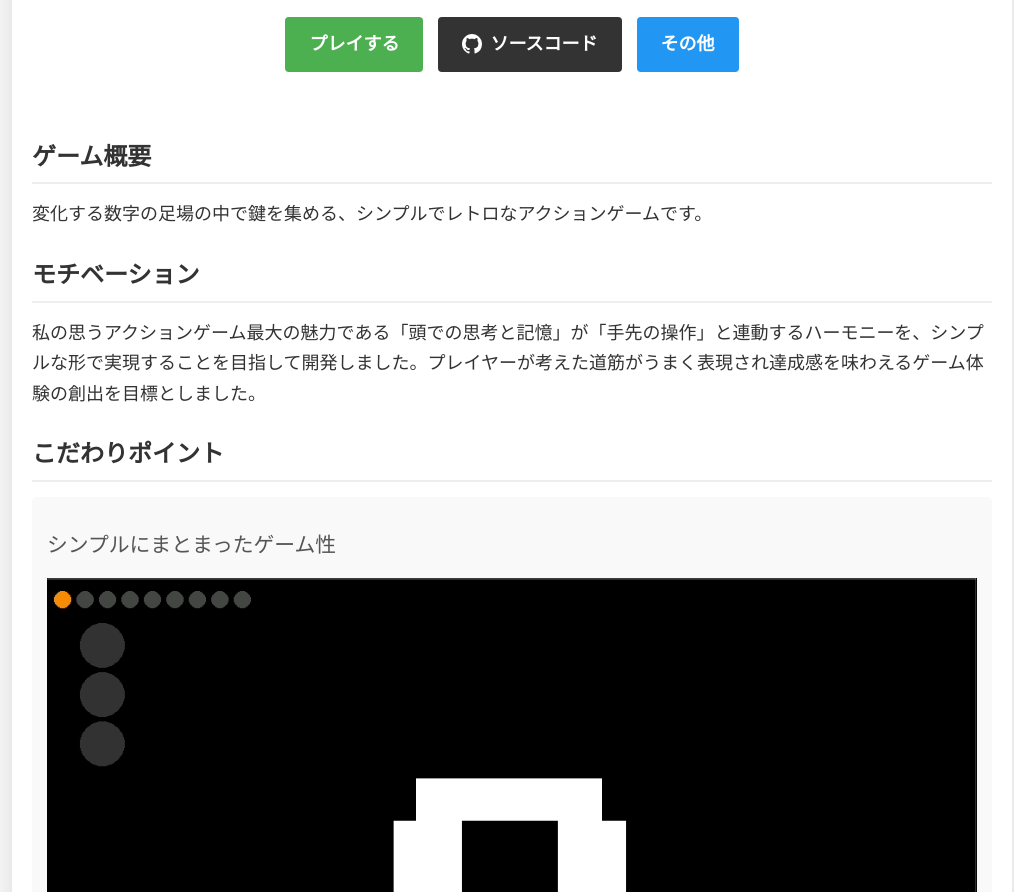
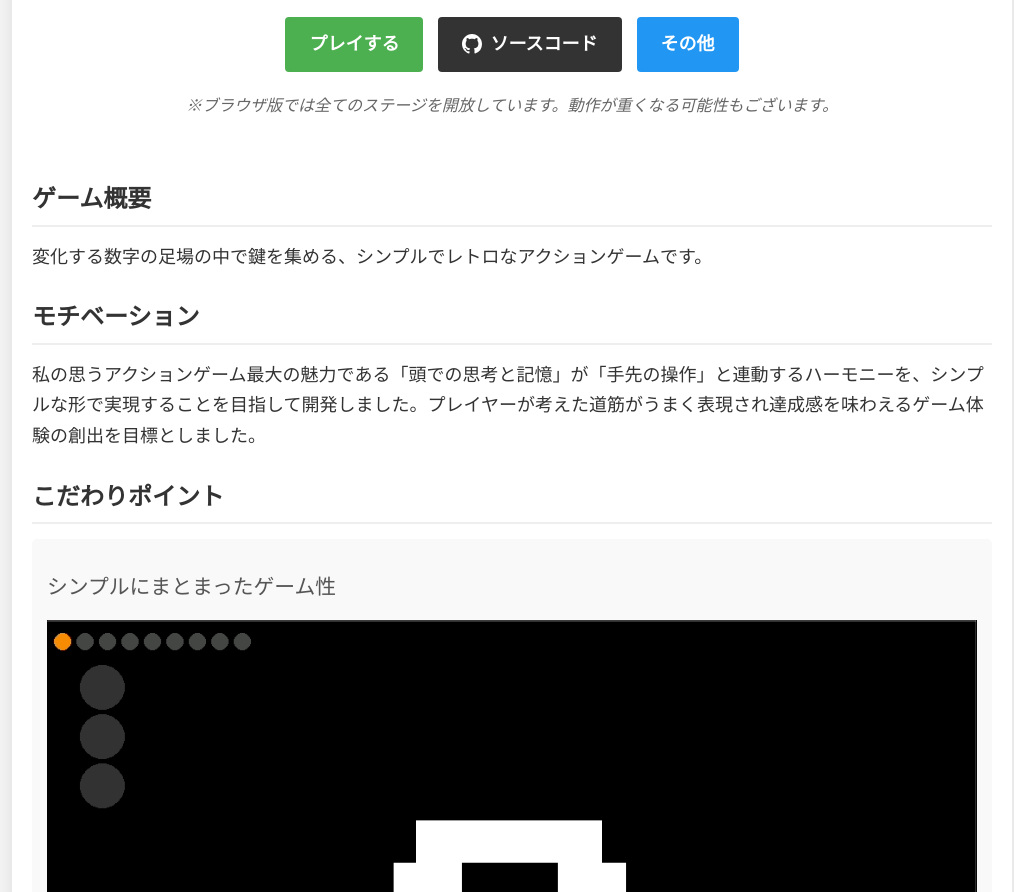
Before and after one commit to kamei722/portfolio_kamei, a plain HTML site: page index.html in a window 1280 px wide. Shown: the part 1204-2096 px from the top of the page, without its empty margins (128-1142 px from the left). Drawn offline with Linux system fonts and the light colour scheme.

Commit message:
update game notice

```diff
--- a/index.html
+++ b/index.html
@@ -42,6 +42,9 @@
                     <a href="digitworld/index.html" class="btn play-btn">プレイする</a>
                     <a href="https://github.com/kamei722/diGiT-WorLd" target="_blank" class="btn source-btn">ソースコード</a>
                     <a href="https://drive.google.com/drive/folders/18P1xT4akitXNGIQQjqRw4CUnurJMLJFM" target="_blank" class="btn docs-btn">その他</a>
+                </div>
+                <div class="game-notice">
+                    <p>※ブラウザ版では全てのステージを開放しています。動作が重くなる可能性もございます。</p>
                 </div>
                 <div class="game-info">
                     <h3>ゲーム概要</h3>
--- a/styles.css
+++ b/styles.css
@@ -257,6 +257,17 @@ main {
     display: block;
     margin: 0 auto;
 }
+.game-notice {
+    text-align: center;
+    padding: 0 20px 15px;
+    font-size: 16px;
+    color: #666;
+    font-style: italic;
+}
+
+.game-notice p {
+    margin: 0;
+}
 
 /* フッター */
 footer {
@@ -266,6 +277,7 @@ footer {
     padding: 20px 0;
     font-size: 18px;
 }
+
 
 /* レスポンシブデザイン */
 @media (max-width: 600px) {
```
